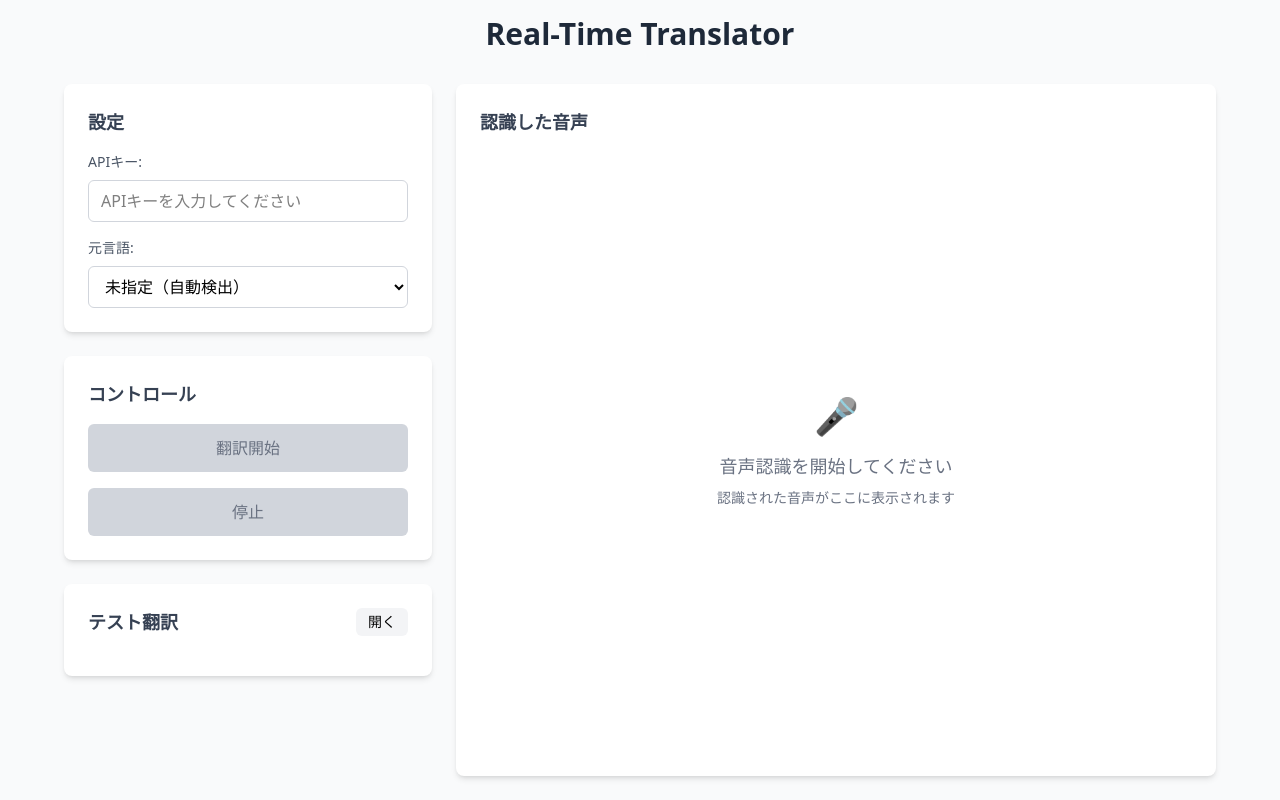
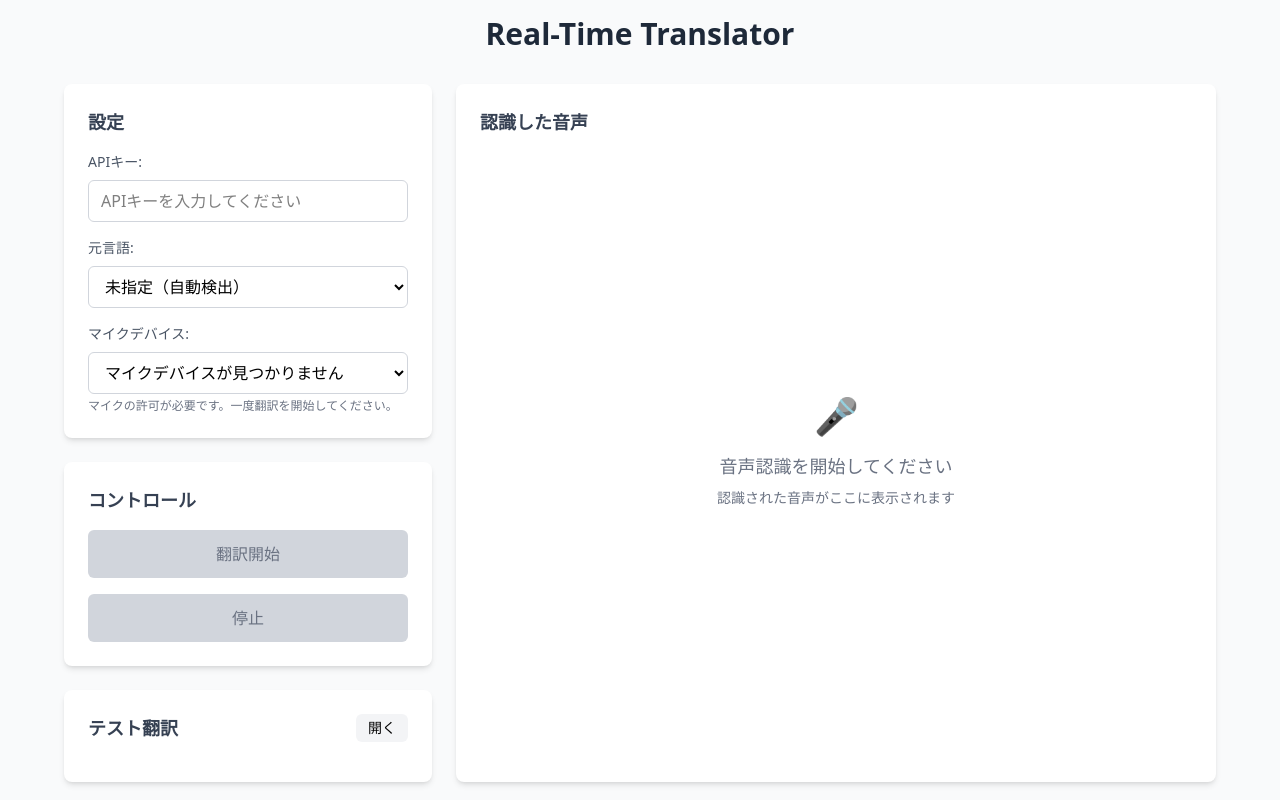
Before and after one commit to benishouga/translator, a React (Vite) app: page / in a window 1280 px wide. Built offline with nearby package versions, Linux system fonts and the light colour scheme.

Commit message:
Add audio device management to App component and update VoiceRecognitionService for device selection

```diff
--- a/src/App.tsx
+++ b/src/App.tsx
@@ -14,6 +14,8 @@ function App() {
   const [sourceLanguage, setSourceLanguage] = useState<string>("");
   const [testText, setTestText] = useState<string>("");
   const [isTestPanelOpen, setIsTestPanelOpen] = useState(false);
+  const [audioDevices, setAudioDevices] = useState<MediaDeviceInfo[]>([]);
+  const [selectedDeviceId, setSelectedDeviceId] = useState<string>("");
 
   const translatorServiceRef = useRef<RealTimeTranslatorService | null>(null);
   const chatContainerRef = useRef<HTMLDivElement | null>(null);
@@ -25,6 +27,26 @@ function App() {
     }
   }, [chatHistory]);
 
+  // オーディオデバイスを取得
+  useEffect(() => {
+    const getAudioDevices = async () => {
+      try {
+        const devices = await navigator.mediaDevices.enumerateDevices();
+        const audioInputs = devices.filter(device => device.kind === 'audioinput');
+        setAudioDevices(audioInputs);
+
+        // デフォルトデバイスを選択
+        if (audioInputs.length > 0 && !selectedDeviceId) {
+          setSelectedDeviceId(audioInputs[0].deviceId);
+        }
+      } catch (error) {
+        console.error("オーディオデバイスの取得に失敗:", error);
+      }
+    };
+
+    getAudioDevices();
+  }, [selectedDeviceId]);
+
   useEffect(() => {
     // RealTimeTranslatorServiceを初期化
     translatorServiceRef.current = new RealTimeTranslatorService(
@@ -35,7 +57,8 @@ function App() {
         voiceConfig: {
           silenceThreshold: 0.01,
           silenceDuration: 1500,
-          sampleRate: 44100
+          sampleRate: 44100,
+          deviceId: selectedDeviceId || undefined
         },
         ttsConfig: {
           model: 'tts-1',
@@ -108,7 +131,7 @@ function App() {
         translatorServiceRef.current.destroy();
       }
     };
-  }, [apiKey, sourceLanguage]);
+  }, [apiKey, sourceLanguage, selectedDeviceId]);
 
   const handleStartTranslation = async () => {
     if (!apiKey.trim()) {
@@ -124,6 +147,15 @@ function App() {
         await translatorServiceRef.current.startListening();
         setIsListening(true);
         console.log("翻訳を開始しました");
+
+        // マイクアクセス許可後にデバイスリストを更新
+        try {
+          const devices = await navigator.mediaDevices.enumerateDevices();
+          const audioInputs = devices.filter(device => device.kind === 'audioinput');
+          setAudioDevices(audioInputs);
+        } catch (deviceError) {
+          console.warn("デバイスリストの更新に失敗:", deviceError);
+        }
       }
     } catch (error) {
       console.error("マイクアクセスエラー:", error);
@@ -219,6 +251,34 @@ function App() {
                     <option value="ja">日本語</option>
                     <option value="en">英語</option>
                   </select>
+                </div>
+
+                <div>
+                  <label htmlFor="micDevice" className="block text-sm font-medium mb-2 text-gray-600">
+                    マイクデバイス:
+                  </label>
+                  <select
+                    id="micDevice"
+                    value={selectedDeviceId}
+                    onChange={(e) => setSelectedDeviceId(e.target.value)}
+                    className="w-full px-3 py-2 border border-gray-300 rounded-md focus:outline-none focus:ring-2 focus:ring-blue-500 focus:border-blue-500"
+                    disabled={isTranslating}
+                  >
+                    {audioDevices.length === 0 ? (
+                      <option value="">マイクデバイスが見つかりません</option>
+                    ) : (
+                      audioDevices.map((device) => (
+                        <option key={device.deviceId} value={device.deviceId}>
+                          {device.label || `マイク ${device.deviceId.slice(0, 8)}...`}
+                        </option>
+                      ))
+                    )}
+                  </select>
+                  {audioDevices.length === 0 && (
+                    <p className="text-xs text-gray-500 mt-1">
+                      マイクの許可が必要です。一度翻訳を開始してください。
+                    </p>
+                  )}
                 </div>
               </div>
             </div>
--- a/src/services/VoiceRecognitionService.ts
+++ b/src/services/VoiceRecognitionService.ts
@@ -2,6 +2,7 @@ export interface VoiceRecognitionConfig {
   silenceThreshold: number; // 無音と判定する音量のしきい値 (0-1)
   silenceDuration: number; // 無音継続時間 (ミリ秒)
   sampleRate: number; // サンプリングレート
+  deviceId?: string; // 使用するマイクデバイスのID
 }
 
 export interface VoiceRecognitionCallbacks {
@@ -25,7 +26,8 @@ export class VoiceRecognitionService {
   private config: VoiceRecognitionConfig = {
     silenceThreshold: 0.01, // 1%の音量以下を無音とする
     silenceDuration: 1500, // 1.5秒の無音で区切り
-    sampleRate: 44100
+    sampleRate: 44100,
+    deviceId: undefined // デフォルトデバイスを使用
   };
 
   private readonly callbacks: VoiceRecognitionCallbacks = {};
@@ -42,14 +44,17 @@ export class VoiceRecognitionService {
   async startListening(): Promise<void> {
     try {
       // マイクへのアクセス許可を取得
-      const stream = await navigator.mediaDevices.getUserMedia({
+      const constraints: MediaStreamConstraints = {
         audio: {
           sampleRate: this.config.sampleRate,
           channelCount: 1,
           echoCancellation: true,
-          noiseSuppression: true
+          noiseSuppression: true,
+          ...(this.config.deviceId && { deviceId: { exact: this.config.deviceId } })
         }
-      });
+      };
+
+      const stream = await navigator.mediaDevices.getUserMedia(constraints);
 
       // AudioContextを初期化
       this.audioContext = new AudioContext();
```
